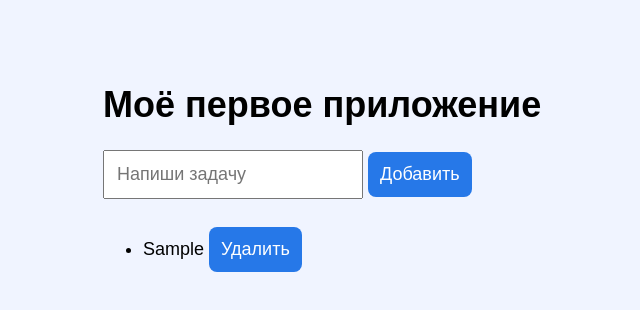
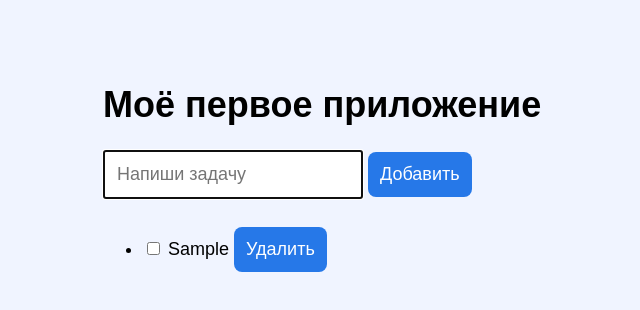
Before and after one commit to ayazlego-creator/telegram-tasks, a plain HTML site: page index.html in a window 1280 px wide. Both pictures are taken after typing "Sample" into the empty fields and a click on the button "Добавить". Shown: the whole page, without its empty margins (312-952 px from the left). Drawn offline with Linux system fonts and the light colour scheme.

Commit message:
Update index.html

```diff
--- a/index.html
+++ b/index.html
@@ -44,51 +44,75 @@
   </form>
 
   <ul id="list"></ul>
-
 <script>
   const form = document.getElementById('form');
   const input = document.getElementById('task');
   const list = document.getElementById('list');
-
   let tasks = [];
 
   try {
     const saved = JSON.parse(localStorage.getItem('myTasks') || '[]');
+
     if (Array.isArray(saved)) {
-        tasks = saved.filter(task => typeof task === 'string');
+      tasks = saved.map(task =>
+        typeof task === 'string' ? { text: task, done: false } : task
+      ).filter(task =>
+        task && typeof task.text === 'string' && typeof task.done === 'boolean'
+      );
     }
   } catch {}
 
-function showTask(text) {
+  function saveTasks() {
+    try {
+      localStorage.setItem('myTasks', JSON.stringify(tasks));
+    } catch {
+      alert('Изменения видны на экране, но сохранить их не удалось.');
+    }
+  }
+
+  function drawTasks() {
+    list.replaceChildren();
+
+    tasks.forEach((task, index) => {
       const item = document.createElement('li');
+      const label = document.createElement('label');
+
+      const checkbox = document.createElement('input');
+      checkbox.type = 'checkbox';
+      checkbox.checked = task.done;
 
       const title = document.createElement('span');
-  title.textContent = text + ' ';
+      title.textContent = ' ' + task.text + ' ';
+
+      function updateTitle() {
+        title.style.textDecoration = task.done ? 'line-through' : 'none';
+        title.style.color = task.done ? '#6b7280' : 'inherit';
+      }
+
+      checkbox.onchange = function() {
+        task.done = checkbox.checked;
+        updateTitle();
+        saveTasks();
+      };
 
       const button = document.createElement('button');
       button.type = 'button';
       button.textContent = 'Удалить';
 
       button.onclick = function() {
-    const index = Array.from(list.children).indexOf(item);
-    if (index < 0) return;
-
         tasks.splice(index, 1);
-    item.remove();
-
-    try {
-      localStorage.setItem('myTasks', JSON.stringify(tasks));
-    } catch {
-      alert('Задача удалена с экрана, но сохранить изменение не удалось.');
-    }
+        saveTasks();
+        drawTasks();
       };
 
-  item.appendChild(title);
+      updateTitle();
+      label.appendChild(checkbox);
+      label.appendChild(title);
+      item.appendChild(label);
       item.appendChild(button);
       list.appendChild(item);
+    });
   }
-
-    tasks.forEach(showTask);
 
   form.onsubmit = function(event) {
     event.preventDefault();
@@ -96,16 +120,15 @@ function showTask(text) {
     const text = input.value.trim();
     if (!text) return;
 
-      tasks.push(text);
-      showTask(text);
+    tasks.push({ text: text, done: false });
+    saveTasks();
+    drawTasks();
+
     input.value = '';
+    input.focus();
+  };
 
-      try {
-        localStorage.setItem('myTasks', JSON.stringify(tasks));
-      } catch {
-        alert('Браузер не разрешил сохранить задачи.');
-      }
-    };
+  drawTasks();
 </script>
 </body>
 </html>
```
Lines whose indentation alone changed are shown as unchanged.
